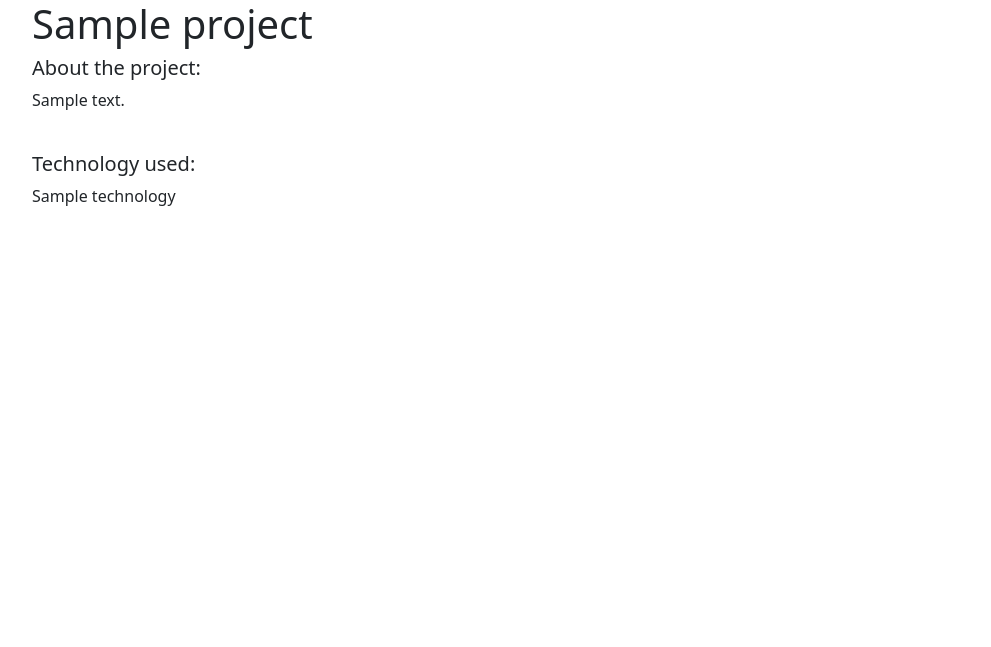
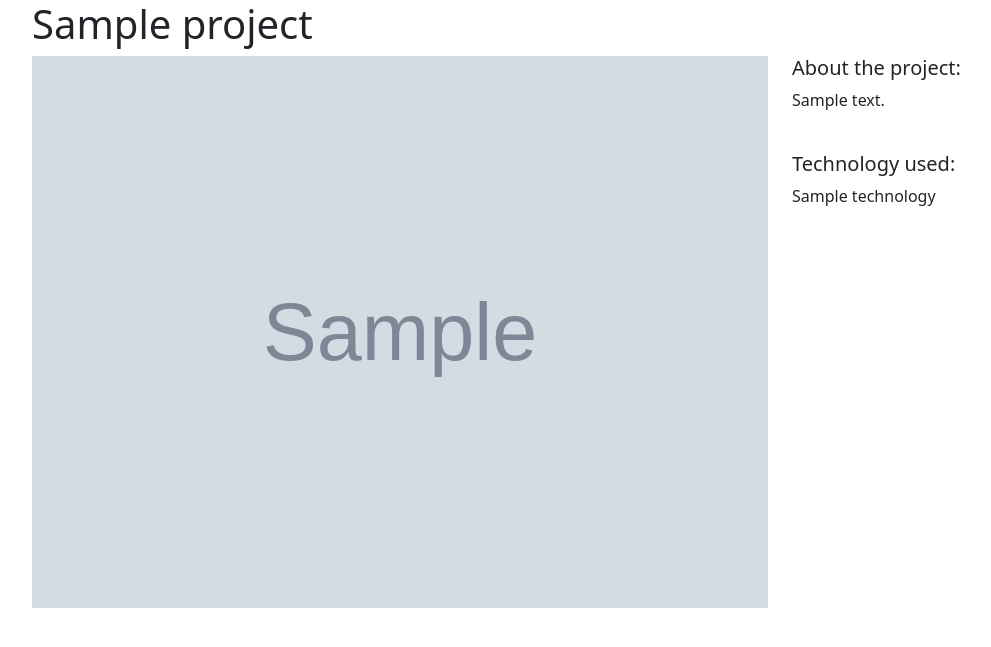
Before and after one commit to Georcull03/Django_app, a Django app: template portfolio/templates/projects/project_detail.html in a window 1280 px wide. Shown: the top 647 px of the page, without its empty margins (50-1041 px from the left). Run offline with Django 4.2, Linux system fonts and the light colour scheme; the template is opened without the code that fills it: most values are stand-ins (such as "Sample title", 1, 10 or a date in 2020); grey boxes marked "Sample" are stand-in pictures.

Commit message:
Updated project_detail.html to include project images.

```diff
--- a/portfolio/templates/projects/project_detail.html
+++ b/portfolio/templates/projects/project_detail.html
@@ -3,6 +3,11 @@
 {% block page_content %}
 <h1>{{ project.title }}</h1>
 <div class="row">
+    <div class="col-md-8">
+        {% if project.image %}
+        <img src="{{ project.image.url }}" width="100%">
+        {% endif %}
+    </div>
     <div class="col-md-4">
         <h5>About the project:</h5>
         <p>{{ project.description }}</p>
```
